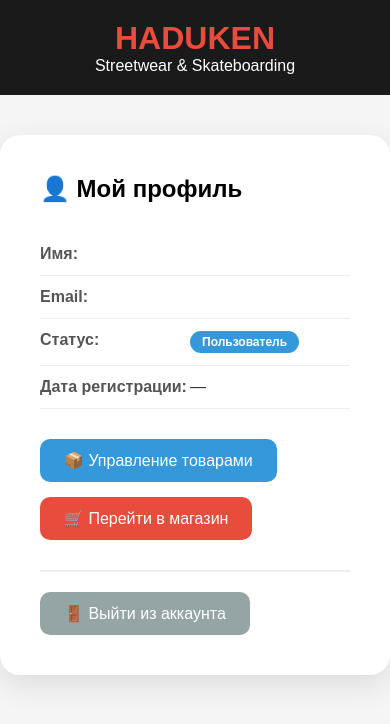
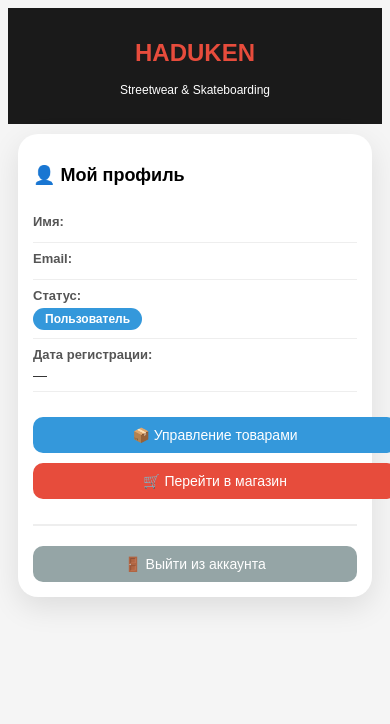
Before and after one commit to mkeyhartov/haduken_items, a Flask app: page /profile in a window 390 px wide. Shown: the top 724 px of the page. Run offline with Flask 3, Linux system fonts and the light colour scheme; the visitor is signed in with stand-in values (Sample User, id 1).

Commit message:
feat: obnovil style dla korectnogo otobrazenia s mobile v profile.html

```diff
--- a/templates/profile.html
+++ b/templates/profile.html
@@ -3,20 +3,22 @@
 <head>
     <title>Профиль | HADUKEN</title>
     <style>
+       <style>
     * { margin: 0; padding: 0; box-sizing: border-box; }
     body { font-family: 'Arial', sans-serif; background: #f5f5f5; }
-        .header { background: #1a1a1a; color: white; padding: 20px; text-align: center; }
-        .header h1 { color: #e74c3c; }
-        .container { max-width: 800px; margin: 40px auto; background: white; padding: 40px; border-radius: 20px; box-shadow: 0 10px 30px rgba(0,0,0,0.1); }
-        .profile-info { margin: 30px 0; }
-        .info-item { padding: 12px 0; border-bottom: 1px solid #eee; display: flex; }
-        .info-label { font-weight: bold; width: 150px; color: #555; }
+    .header { background: #1a1a1a; color: white; padding: 15px; text-align: center; }
+    .header h1 { color: #e74c3c; font-size: 24px; }
+    .header p { font-size: 12px; }
+    .container { max-width: 800px; margin: 20px auto; background: white; padding: 25px; border-radius: 20px; box-shadow: 0 10px 30px rgba(0,0,0,0.1); }
+    .profile-info { margin: 20px 0; }
+    .info-item { padding: 10px 0; border-bottom: 1px solid #eee; display: flex; flex-direction: column; }
+    .info-label { font-weight: bold; color: #555; margin-bottom: 5px; width: 100%; }
     .info-value { color: #333; }
     .badge { display: inline-block; padding: 4px 12px; border-radius: 20px; font-size: 12px; font-weight: bold; }
     .badge-user { background: #3498db; color: white; }
     .badge-admin { background: #e74c3c; color: white; }
-        .nav-buttons { display: flex; gap: 15px; margin: 30px 0; flex-wrap: wrap; }
-        .btn { padding: 12px 24px; border: none; border-radius: 10px; font-size: 16px; cursor: pointer; text-decoration: none; display: inline-block; text-align: center; transition: all 0.3s; }
+    .nav-buttons { display: flex; gap: 15px; margin: 25px 0; flex-direction: column; }
+    .btn { padding: 12px 24px; border: none; border-radius: 10px; font-size: 16px; cursor: pointer; text-decoration: none; display: block; text-align: center; transition: all 0.3s; width: 100%; }
     .btn-primary { background: #e74c3c; color: white; }
     .btn-primary:hover { background: #c0392b; }
     .btn-secondary { background: #3498db; color: white; }
@@ -24,6 +26,44 @@
     .btn-danger { background: #95a5a6; color: white; }
     .btn-danger:hover { background: #7f8c8d; }
     hr { margin: 20px 0; border: none; border-top: 2px solid #eee; }
+
+    /* Адаптация под мобильные */
+    @media (max-width: 768px) {
+        .container {
+            margin: 15px;
+            padding: 20px;
+        }
+        h2 {
+            font-size: 20px;
+        }
+        .info-item {
+            padding: 8px 0;
+        }
+        .info-label {
+            font-size: 13px;
+        }
+        .info-value {
+            font-size: 14px;
+        }
+        .btn {
+            padding: 10px 20px;
+            font-size: 14px;
+        }
+        .nav-buttons {
+            gap: 10px;
+        }
+    }
+
+    @media (max-width: 480px) {
+        .container {
+            margin: 10px;
+            padding: 15px;
+        }
+        h2 {
+            font-size: 18px;
+        }
+    }
+</style>
     </style>
 </head>
 <body>
```
Also changed, not shown: 1 other file. Lines whose indentation alone changed are shown as unchanged.
